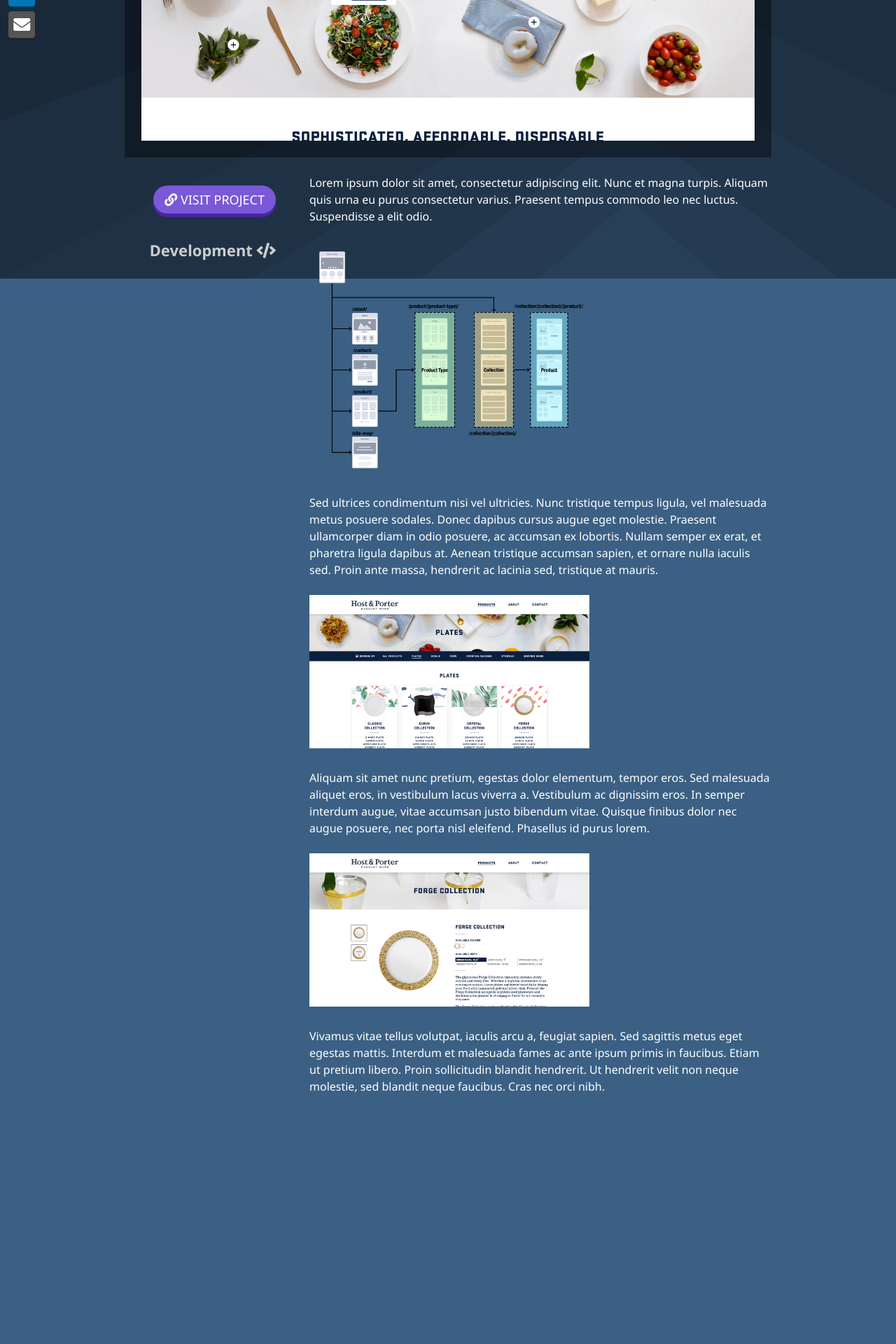
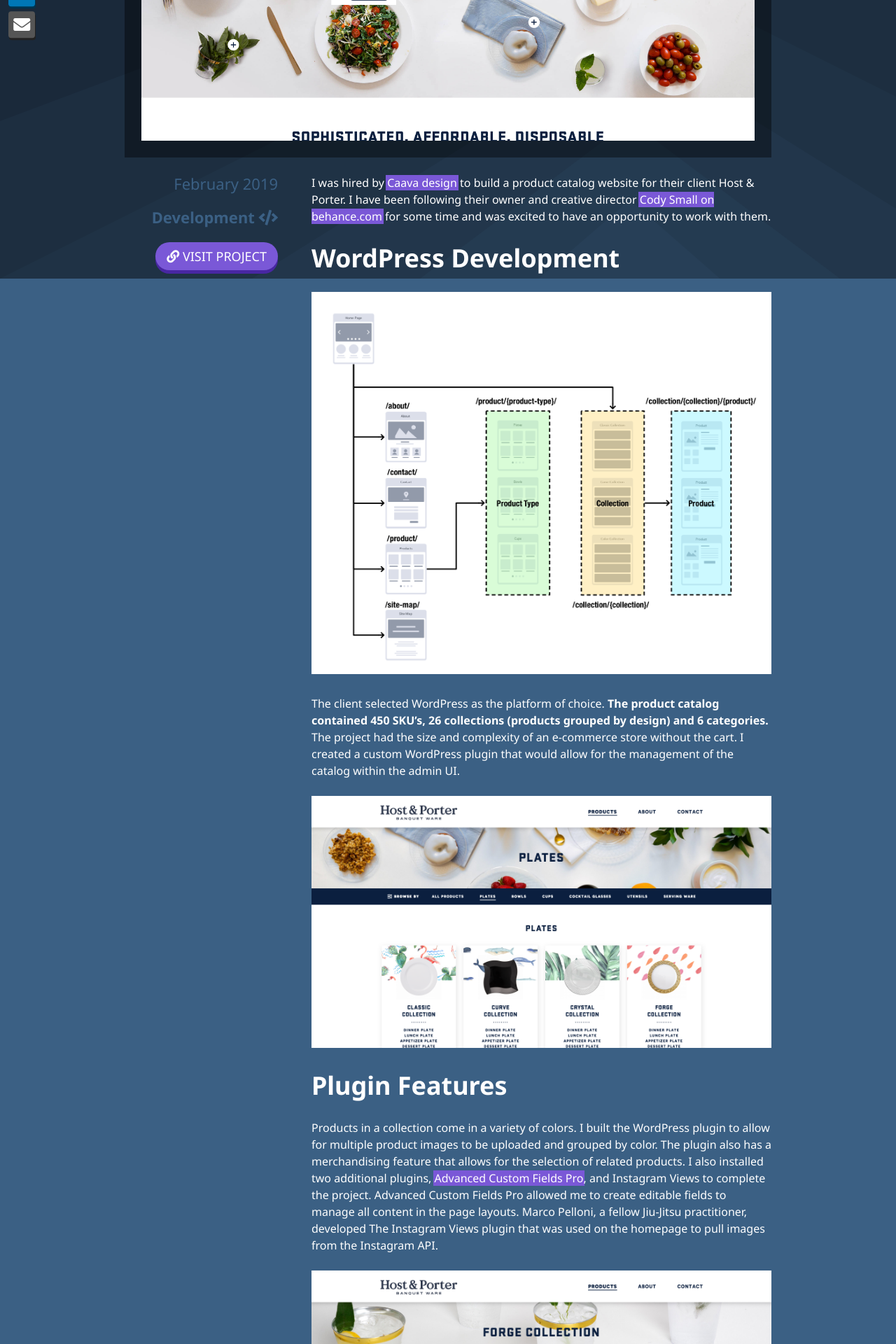
Before and after one commit to edmeehan/edmeehan.github.io, a Jekyll site: the page built from _projects/2019-02-01-hostandporter.md, in a window 1280 px wide. Shown: the part 502-2422 px from the top of the page at 70% size. Built offline with Jekyll 4.4.1, drawn with Linux system fonts in a browser that asks for light colours; comment, search, counter and statistics services are not loaded; before the commit the page ends 2190 px from its top, so only the background shows below that; some of the changed text lies outside the part shown.

Commit message:
small updates, host and porter project page

```diff
--- a/_layouts/2019_project_page.html
+++ b/_layouts/2019_project_page.html
@@ -13,10 +13,12 @@
                 <h1 class="font-serif">{{ page.title }}</h1>
             </div>
             <aside class="project__sidebar">
+                <h4 class="weight-normal">{{ page.date | date: "%B %Y" }}</h4>
+                <h4 class="project__category">{{ page.category }}&nbsp;{{ category_icon.icon }}</h4>
+
                 {% if page.project_url %}
                 <a href="{{ page.project_url }}" rel=”nofollow” target="_blank" class="button button--cta-1 project__link"><i class="fas fa-link"></i><span>&nbsp;Visit Project</span></a>
                 {% endif %}
-                <h4 class="project__category">{{ page.category }}&nbsp;{{ category_icon.icon }}</h4>
             </aside>
             <div class="project__content">
                 {{ page.content | markdownify }}
--- a/_projects/2019-02-01-hostandporter.md
+++ b/_projects/2019-02-01-hostandporter.md
@@ -4,16 +4,22 @@
 project_url: http://hostandporter.com/
 image: /img/projects/hostandporter-homepage.png
 ---
-Lorem ipsum dolor sit amet, consectetur adipiscing elit. Nunc et magna turpis. Aliquam quis urna eu purus consectetur varius. Praesent tempus commodo leo nec luctus. Suspendisse a elit odio.
+I was hired by [Caava design](https://caavadesign.com/) to build a product catalog website for their client Host & Porter. I have been following their owner and creative director [Cody Small on behance.com](https://www.behance.net/codysmall) for some time and was excited to have an opportunity to work with them.
 
-<img width="400" height="400" src="{{ '/img/projects/hostandporter-site-map.png' | absolute_url }}" alt="">
+### WordPress Development
 
-Sed ultrices condimentum nisi vel ultricies. Nunc tristique tempus ligula, vel malesuada metus posuere sodales. Donec dapibus cursus augue eget molestie. Praesent ullamcorper diam in odio posuere, ac accumsan ex lobortis. Nullam semper ex erat, et pharetra ligula dapibus at. Aenean tristique accumsan sapien, et ornare nulla iaculis sed. Proin ante massa, hendrerit ac lacinia sed, tristique at mauris.
+<img class="full-width" style="background-color:#fff; padding:.5rem" width="400" height="400" src="{{ '/img/projects/hostandporter-site-map.png' | absolute_url }}" alt="">
 
-<img width="400" height="400" src="{{ '/img/projects/hostandporter-category.png' | absolute_url }}" alt="">
+The client selected WordPress as the platform of choice. **The product catalog contained 450 SKU's, 26 collections (products grouped by design) and 6 categories.** The project had the size and complexity of an e-commerce store without the cart. I created a custom WordPress plugin that would allow for the management of the catalog within the admin UI.
 
-Aliquam sit amet nunc pretium, egestas dolor elementum, tempor eros. Sed malesuada aliquet eros, in vestibulum lacus viverra a. Vestibulum ac dignissim eros. In semper interdum augue, vitae accumsan justo bibendum vitae. Quisque finibus dolor nec augue posuere, nec porta nisl eleifend. Phasellus id purus lorem.
+<img class="full-width" width="400" height="400" src="{{ '/img/projects/hostandporter-category.png' | absolute_url }}" alt="">
 
-<img width="400" height="400" src="{{ '/img/projects/hostandporter-product.png' | absolute_url }}" alt="">
+### Plugin Features
 
-Vivamus vitae tellus volutpat, iaculis arcu a, feugiat sapien. Sed sagittis metus eget egestas mattis. Interdum et malesuada fames ac ante ipsum primis in faucibus. Etiam ut pretium libero. Proin sollicitudin blandit hendrerit. Ut hendrerit velit non neque molestie, sed blandit neque faucibus. Cras nec orci nibh.
+Products in a collection come in a variety of colors. I built the WordPress plugin to allow for multiple product images to be uploaded and grouped by color. The plugin also has a merchandising feature that allows for the selection of related products. I also installed two additional plugins, [Advanced Custom Fields Pro](https://www.advancedcustomfields.com/pro/), and Instagram Views to complete the project. Advanced Custom Fields Pro allowed me to create editable fields to manage all content in the page layouts. Marco Pelloni, a fellow Jiu-Jitsu practitioner, developed The Instagram Views plugin that was used on the homepage to pull images from the Instagram API.
+
+<img class="full-width" width="400" height="400" src="{{ '/img/projects/hostandporter-product.png' | absolute_url }}" alt="">
+
+### Conclusion
+
+Caava Design wrote a [case study](https://caavadesign.com/project/host-porter-brand-packaging-and-website/) outlining the full scope of the project. I got to challenge myself by designing a complex feature into a single WordPress Plugin while also building the beautiful front end of the website. Both Caava Design and Host & Porter were happy with the finished product, and I have to say I was pretty pleased too.
--- a/_sass/typography.scss
+++ b/_sass/typography.scss
@@ -71,7 +71,7 @@
 p {
     > a,
     button.link {
-        display: inline-block;
+        // display: inline-block;
         padding-left: (2/$size-units) + 0rem;
         padding-right: (2/$size-units) + 0rem;
         margin-left: -(2/$size-units) + 0rem;
--- a/css/projects.scss
+++ b/css/projects.scss
@@ -82,18 +82,15 @@
 }
 
 .project {
-    // display: grid;
-    // grid-template-columns: 2fr 5fr;
-    // grid-template-rows: auto 1fr auto auto;
-    // grid-template-areas:
-    //     "title title"
-    //     "masthead masthead"
-    //     "sidebar post"
-    //     "sidebar comment";
 
     img {
         height: auto;
         max-width: 100%;
+
+        &.full-width {
+            width: 100%;
+            box-sizing: border-box;
+        }
     }
 
     &__masthead {
@@ -126,6 +123,7 @@
         padding: 1px 0;
         text-align: right;
         display: block;
+        color: $brand-rich-blue;
     }
 
     &__comment {
@@ -134,7 +132,6 @@
 
     &__link {
         float: right;
-        margin: 1rem 0 1rem 1.5rem;
         > span {
             display: none;
         }
@@ -151,7 +148,6 @@
     }
 
     &__category {
-        color: #ccc;
         text-transform: capitalize;
     }
 
@@ -161,16 +157,16 @@
 
     @media (min-width: $l-break) {
         display: grid;
-        grid-template-columns: 2fr 5fr;
+        grid-template-columns: 1fr 3rem 3fr;
         grid-template-rows: auto 1fr auto auto;
         grid-template-areas:
-            "title title"
-            "masthead masthead"
-            "sidebar post"
-            "sidebar comment";
+            "title title title"
+            "masthead masthead masthead"
+            "sidebar . post"
+            "sidebar . comment";
 
         &__sidebar {
-            padding: 1.5rem 3rem 0 0;
+            // padding: 1.5rem 0;
         }
 
         &__link {
```
Also changed, not shown: index.html (+5 -5 lines).
